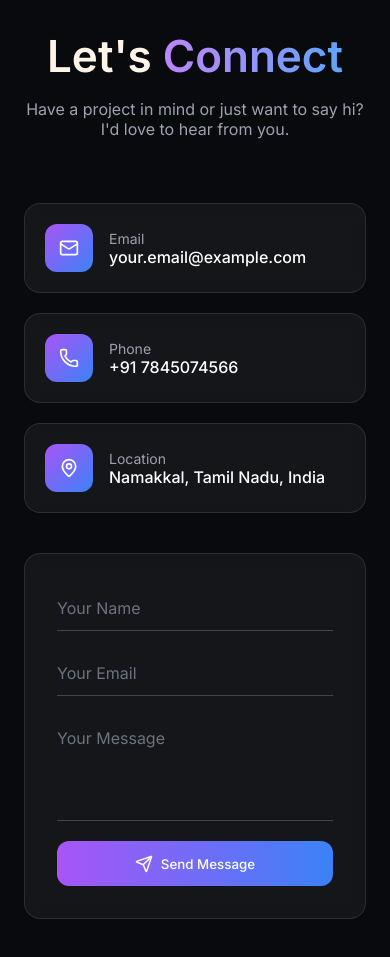
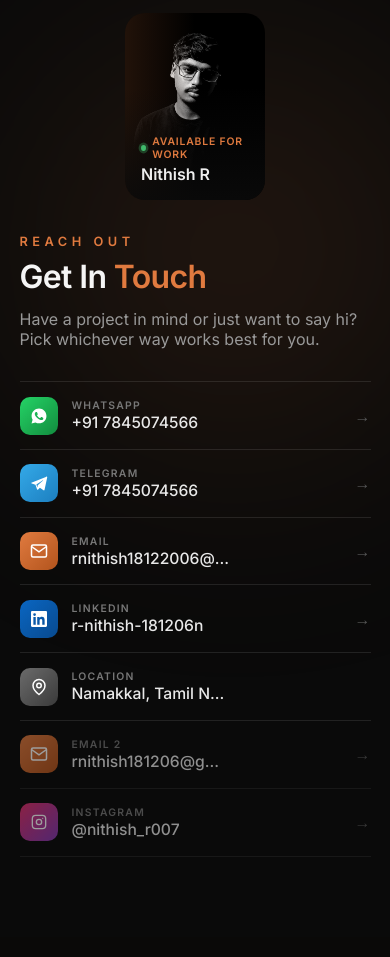
Before and after one commit to rnithish18/cinematic-portfolio-hero, a Next.js app: page / in a window 390 px wide. Shown: the part 10740-11697 px from the top of the page. Built offline with nearby package versions, Linux system fonts and the light colour scheme.

Commit message:
Redesign Contact section with photo, icon badges, and multi-channel links

```diff
--- a/components/Contact.module.css
+++ b/components/Contact.module.css
@@ -1,179 +1,266 @@
 .section {
   position: relative;
-  padding: 6rem 1.5rem;
+  padding: 5rem 5%;
+  background: #0a0a0a;
   overflow: hidden;
 }
 
-.glowLeft {
+.glow1 {
   position: absolute;
-  top: 25%;
-  left: 15%;
-  width: 380px;
-  height: 380px;
-  background: rgba(168, 85, 247, 0.2);
+  top: 10%;
+  left: 5%;
+  width: 400px;
+  height: 400px;
+  background: rgba(224, 122, 63, 0.12);
   border-radius: 50%;
-  filter: blur(100px);
-  z-index: -1;
+  filter: blur(130px);
+  z-index: 0;
+  animation: float1 9s ease-in-out infinite;
 }
 
-.glowRight {
-  position: absolute;
-  bottom: 20%;
-  right: 15%;
-  width: 380px;
-  height: 380px;
-  background: rgba(59, 130, 246, 0.2);
-  border-radius: 50%;
-  filter: blur(100px);
-  z-index: -1;
+@keyframes float1 {
+  0%, 100% { transform: translate(0, 0); }
+  50% { transform: translate(30px, 30px); }
 }
 
-.header {
-  text-align: center;
-  margin-bottom: 4rem;
+.container {
+  position: relative;
+  z-index: 1;
+  display: grid;
+  grid-template-columns: 260px 1fr;
+  gap: 50px;
+  max-width: 1200px;
+  margin: 0 auto;
+  align-items: center;
+}
+
+/* --- Left: photo --- */
+.photoWrap {
+  position: relative;
+  border-radius: 20px;
+  overflow: hidden;
+  width: 100%;
+  max-width: 260px;
+  aspect-ratio: 3 / 4;
+  opacity: 0;
+  animation: fadeIn 1s ease 0.1s forwards;
+  justify-self: start;
+}
+
+.photo {
+  width: 100%;
+  height: 100%;
+  object-fit: cover;
+  filter: grayscale(1) contrast(1.1);
+  transition: transform 0.6s ease;
+}
+
+.photoWrap:hover .photo {
+  transform: scale(1.04);
+}
+
+.photoOverlay {
+  position: absolute;
+  inset: 0;
+  background: linear-gradient(180deg, transparent 40%, rgba(10, 10, 10, 0.9) 100%),
+    linear-gradient(90deg, rgba(224, 122, 63, 0.15), transparent 50%);
+  pointer-events: none;
+}
+
+.photoTag {
+  position: absolute;
+  bottom: 16px;
+  left: 16px;
+  color: #eee;
+}
+
+.photoTagStatus {
+  display: inline-flex;
+  align-items: center;
+  gap: 6px;
+  font-size: 0.65rem;
+  color: #e07a3f;
+  font-weight: 600;
+  letter-spacing: 0.08em;
+  text-transform: uppercase;
+}
+
+.dot {
+  width: 6px;
+  height: 6px;
+  border-radius: 50%;
+  background: #4ade80;
+  animation: pulse 1.8s ease-in-out infinite;
+}
+
+@keyframes pulse {
+  0%, 100% { opacity: 1; box-shadow: 0 0 0 0 rgba(74, 222, 128, 0.5); }
+  50% { opacity: 0.6; box-shadow: 0 0 0 6px rgba(74, 222, 128, 0); }
+}
+
+.photoName {
+  font-size: 1rem;
+  font-weight: 700;
+  margin-top: 3px;
+}
+
+/* --- Right: info --- */
+.content {
+  opacity: 0;
+  animation: fadeInUp 0.9s ease 0.3s forwards;
+  min-width: 0;
+}
+
+.eyebrow {
+  color: #e07a3f;
+  font-size: 0.8rem;
+  font-weight: 700;
+  letter-spacing: 0.35em;
 }
 
 .title {
-  font-size: 2.75rem;
-  font-weight: 700;
-  margin-bottom: 1rem;
+  color: #f5f5f5;
+  font-size: clamp(2rem, 4.5vw, 3.4rem);
+  font-weight: 800;
+  margin: 0.6rem 0 1rem;
+  letter-spacing: -0.02em;
+  line-height: 1.05;
 }
 
-.gradientText {
-  background: linear-gradient(90deg, #c084fc, #60a5fa);
-  -webkit-background-clip: text;
-  background-clip: text;
-  color: transparent;
+.titleAccent {
+  color: #e07a3f;
 }
 
 .subtitle {
-  color: #9ca3af;
-  max-width: 32rem;
-  margin: 0 auto;
+  color: #999;
+  font-size: 1rem;
+  max-width: 420px;
+  margin-bottom: 2rem;
 }
 
-.grid {
-  display: grid;
-  grid-template-columns: 1fr;
-  gap: 2.5rem;
-  max-width: 72rem;
-  margin: 0 auto;
+.list {
+  border-top: 1px solid rgba(255, 255, 255, 0.1);
 }
 
-@media (min-width: 768px) {
-  .grid {
-    grid-template-columns: 1fr 1fr;
-  }
+.row {
+  display: flex;
+  align-items: center;
+  justify-content: space-between;
+  padding: 0.9rem 0;
+  border-bottom: 1px solid rgba(255, 255, 255, 0.1);
+  text-decoration: none;
+  transition: padding-left 0.3s ease;
+  gap: 12px;
 }
 
-.infoList {
-  display: flex;
-  flex-direction: column;
-  gap: 1.25rem;
+.row:hover {
+  padding-left: 10px;
 }
 
-.card {
+.rowLeft {
   display: flex;
   align-items: center;
-  gap: 1rem;
-  padding: 1.25rem;
-  border-radius: 1rem;
-  background: rgba(255, 255, 255, 0.05);
-  border: 1px solid rgba(255, 255, 255, 0.1);
-  backdrop-filter: blur(8px);
-  text-decoration: none;
-  color: inherit;
-  transition: all 0.3s ease;
+  gap: 14px;
+  min-width: 0;
 }
 
-.card:hover {
-  border-color: rgba(168, 85, 247, 0.5);
-  background: rgba(255, 255, 255, 0.1);
-}
-
-.iconBox {
+.iconBadge {
   flex-shrink: 0;
-  width: 3rem;
-  height: 3rem;
-  border-radius: 0.75rem;
-  background: linear-gradient(135deg, #a855f7, #3b82f6);
+  width: 38px;
+  height: 38px;
+  border-radius: 10px;
   display: flex;
   align-items: center;
   justify-content: center;
   transition: transform 0.3s ease;
 }
 
-.card:hover .iconBox {
-  transform: scale(1.1);
+.row:hover .iconBadge {
+  transform: scale(1.1) rotate(-4deg);
 }
 
-.label {
-  font-size: 0.875rem;
-  color: #9ca3af;
+.whatsapp { background: linear-gradient(135deg, #25d366, #128c3e); }
+.telegram { background: linear-gradient(135deg, #34a9e8, #1c7fc0); }
+.email { background: linear-gradient(135deg, #e07a3f, #b3541d); }
+.linkedin { background: linear-gradient(135deg, #0a66c2, #084a8f); }
+.location { background: linear-gradient(135deg, #6b6b6b, #3a3a3a); }
+.instagram { background: linear-gradient(135deg, #e1306c, #833ab4); }
+
+.textCol {
+  display: flex;
+  flex-direction: column;
+  gap: 1px;
+  min-width: 0;
 }
 
-.value {
-  color: #ffffff;
-  font-weight: 500;
+.rowLabel {
+  color: #777;
+  font-size: 0.65rem;
+  font-weight: 700;
+  letter-spacing: 0.12em;
+  text-transform: uppercase;
 }
 
-.form {
-  padding: 2rem;
-  border-radius: 1rem;
-  background: rgba(255, 255, 255, 0.05);
-  border: 1px solid rgba(255, 255, 255, 0.1);
-  backdrop-filter: blur(8px);
-  display: flex;
-  flex-direction: column;
-  gap: 1.25rem;
+.rowValue {
+  color: #e8e8e8;
+  font-size: 0.98rem;
+  font-weight: 500;
+  transition: color 0.3s ease;
+  overflow: hidden;
+  text-overflow: ellipsis;
+  white-space: nowrap;
+  max-width: 260px;
 }
 
-.input {
-  width: 100%;
-  background: transparent;
-  border: none;
-  border-bottom: 1px solid rgba(255, 255, 255, 0.2);
-  padding: 0.75rem 0;
-  color: #ffffff;
-  font-size: 1rem;
-  outline: none;
-  transition: border-color 0.3s ease;
-  font-family: inherit;
+.row:hover .rowValue {
+  color: #e07a3f;
 }
 
-.input::placeholder {
-  color: #6b7280;
+.arrow {
+  color: #555;
+  transition: all 0.3s ease;
+  flex-shrink: 0;
 }
 
-.input:focus {
-  border-color: #c084fc;
+.row:hover .arrow {
+  color: #e07a3f;
+  transform: translateX(4px);
 }
 
-.textarea {
-  resize: none;
+.minorRow {
+  opacity: 0.6;
 }
 
-.submitBtn {
-  width: 100%;
-  display: flex;
-  align-items: center;
-  justify-content: center;
-  gap: 0.5rem;
-  padding: 0.85rem;
-  border-radius: 0.75rem;
-  border: none;
-  background: linear-gradient(90deg, #a855f7, #3b82f6);
-  color: #ffffff;
-  font-weight: 500;
-  cursor: pointer;
-  transition: opacity 0.3s ease;
+.minorRow:hover {
+  opacity: 1;
 }
 
-.submitBtn:hover {
-  opacity: 0.9;
+.note {
+  font-size: 0.65rem;
+  color: #666;
+  font-style: italic;
 }
 
-.submitBtn:disabled {
-  opacity: 0.5;
-  cursor: not-allowed;
+@keyframes fadeIn {
+  from { opacity: 0; }
+  to { opacity: 1; }
 }
+
+@keyframes fadeInUp {
+  from { opacity: 0; transform: translateY(20px); }
+  to { opacity: 1; transform: translateY(0); }
+}
+
+@media (max-width: 860px) {
+  .container {
+    grid-template-columns: 1fr;
+    gap: 30px;
+  }
+  .photoWrap {
+    max-width: 140px;
+    margin: 0 auto;
+  }
+  .rowValue {
+    max-width: 160px;
+  }
+}
--- a/components/Contact.tsx
+++ b/components/Contact.tsx
@@ -1,130 +1,129 @@
-'use client';
+import styles from "./Contact.module.css";
 
-import { useState } from 'react';
-import { Mail, Phone, MapPin, Send, CheckCircle2 } from 'lucide-react';
-import styles from './Contact.module.css';
+const icons = {
+  whatsapp: (
+    <svg width="18" height="18" viewBox="0 0 24 24" fill="#fff">
+      <path d="M12.04 2C6.58 2 2.13 6.45 2.13 11.91c0 1.75.46 3.45 1.32 4.95L2.05 22l5.28-1.38a9.9 9.9 0 004.71 1.2h.01c5.46 0 9.9-4.45 9.9-9.91C21.96 6.45 17.5 2 12.04 2zm5.79 14.02c-.24.68-1.4 1.3-1.94 1.38-.5.08-1.12.11-1.81-.11-.42-.13-.95-.31-1.63-.6-2.87-1.24-4.74-4.14-4.88-4.33-.14-.19-1.17-1.56-1.17-2.98s.75-2.11 1.02-2.4c.26-.28.58-.35.77-.35.19 0 .39 0 .55.01.18.01.42-.07.65.5.24.58.82 2 .89 2.15.07.14.11.31.02.5-.09.19-.14.31-.28.47-.14.16-.29.36-.42.48-.14.14-.28.28-.12.56.16.28.71 1.17 1.53 1.9 1.05.94 1.94 1.23 2.22 1.37.28.14.44.12.6-.07.16-.19.68-.79.86-1.06.19-.28.37-.23.62-.14.26.09 1.63.77 1.9.91.28.14.47.21.53.33.07.12.07.68-.17 1.36z" />
+    </svg>
+  ),
+  telegram: (
+    <svg width="18" height="18" viewBox="0 0 24 24" fill="#fff">
+      <path d="M22 3.5L2.6 11.2c-1.3.5-1.3 1.2-.2 1.6l4.9 1.5 1.9 5.8c.2.6.4.8.9.8.4 0 .6-.2.8-.4l2.3-2.2 4.8 3.5c.7.4 1.2.2 1.4-.7l3.5-16.4c.3-1.2-.4-1.7-1.9-1.2zM8.5 13.9L17 8.4c.4-.2.7-.1.4.2l-7.1 6.4-.3 3-1.3-3.4z" />
+    </svg>
+  ),
+  email: (
+    <svg width="18" height="18" viewBox="0 0 24 24" fill="none" stroke="#fff" strokeWidth="2">
+      <rect x="2" y="4" width="20" height="16" rx="2" />
+      <path d="M22 6l-10 7L2 6" />
+    </svg>
+  ),
+  linkedin: (
+    <svg width="16" height="16" viewBox="0 0 24 24" fill="#fff">
+      <path d="M20.447 20.452h-3.554v-5.569c0-1.328-.027-3.037-1.852-3.037-1.853 0-2.136 1.445-2.136 2.939v5.667H9.351V9h3.414v1.561h.046c.477-.9 1.637-1.85 3.37-1.85 3.601 0 4.267 2.37 4.267 5.455v6.286zM5.337 7.433a2.062 2.062 0 01-2.063-2.065 2.064 2.064 0 112.063 2.065zm1.782 13.019H3.555V9h3.564v11.452zM22.225 0H1.771C.792 0 0 .774 0 1.729v20.542C0 23.227.792 24 1.771 24h20.451C23.2 24 24 23.227 24 22.271V1.729C24 .774 23.2 0 22.222 0h.003z" />
+    </svg>
+  ),
+  location: (
+    <svg width="18" height="18" viewBox="0 0 24 24" fill="none" stroke="#fff" strokeWidth="2">
+      <path d="M20 10c0 6-8 12-8 12s-8-6-8-12a8 8 0 1116 0z" />
+      <circle cx="12" cy="10" r="3" />
+    </svg>
+  ),
+  instagram: (
+    <svg width="16" height="16" viewBox="0 0 24 24" fill="none" stroke="#fff" strokeWidth="2">
+      <rect x="2" y="2" width="20" height="20" rx="5" />
+      <circle cx="12" cy="12" r="4" />
+      <circle cx="17.5" cy="6.5" r="1" fill="#fff" stroke="none" />
+    </svg>
+  ),
+};
 
-const contactInfo = [
-  {
-    icon: Mail,
-    label: 'Email',
-    value: 'your.email@example.com', // update this
-    href: 'mailto:your.email@example.com',
-  },
-  {
-    icon: Phone,
-    label: 'Phone',
-    value: '+91 7845074566',
-    href: 'tel:+917845074566',
-  },
-  {
-    icon: MapPin,
-    label: 'Location',
-    value: 'Namakkal, Tamil Nadu, India',
-    href: null,
-  },
+const channels = [
+  { label: "WhatsApp", value: "+91 7845074566", href: "https://wa.me/917845074566", icon: "whatsapp" },
+  { label: "Telegram", value: "+91 7845074566", href: "https://t.me/+917845074566", icon: "telegram" },
+  { label: "Email", value: "rnithish18122006@gmail.com", href: "mailto:rnithish18122006@gmail.com", icon: "email" },
+  { label: "LinkedIn", value: "r-nithish-181206n", href: "https://www.linkedin.com/in/r-nithish-181206n/", icon: "linkedin" },
+  { label: "Location", value: "Namakkal, Tamil Nadu, India", href: null, icon: "location" },
+];
+
+const minorChannels = [
+  { label: "Email 2", value: "rnithish181206@gmail.com", href: "mailto:rnithish181206@gmail.com", icon: "email" },
+  { label: "Instagram", value: "@nithish_r007", href: "https://www.instagram.com/nithish_r007/", icon: "instagram",},
 ];
 
 export default function Contact() {
-  const [status, setStatus] = useState<'idle' | 'sending' | 'sent'>('idle');
-  const [form, setForm] = useState({ name: '', email: '', message: '' });
-
-  async function handleSubmit(e: React.FormEvent) {
-    e.preventDefault();
-    setStatus('sending');
-
-    try {
-      const res = await fetch('https://formspree.io/f/YOUR_FORM_ID', {
-        method: 'POST',
-        headers: { 'Content-Type': 'application/json', Accept: 'application/json' },
-        body: JSON.stringify(form),
-      });
-      if (res.ok) {
-        setStatus('sent');
-        setForm({ name: '', email: '', message: '' });
-      } else {
-        setStatus('idle');
-      }
-    } catch {
-      setStatus('idle');
-    }
-  }
-
   return (
     <section id="contact" className={styles.section}>
-      <div className={styles.glowLeft} />
-      <div className={styles.glowRight} />
+      <div className={styles.glow1} />
 
-      <div className={styles.header}>
+      <div className={styles.container}>
+        <div className={styles.photoWrap}>
+          <img src="/contact-photo.jpg" alt="Nithish R" className={styles.photo} />
+          <div className={styles.photoOverlay} />
+          <div className={styles.photoTag}>
+            <span className={styles.photoTagStatus}>
+              <span className={styles.dot} /> Available for work
+            </span>
+            <div className={styles.photoName}>Nithish R</div>
+          </div>
+        </div>
+
+        <div className={styles.content}>
+          <span className={styles.eyebrow}>REACH OUT</span>
           <h2 className={styles.title}>
-          Let's <span className={styles.gradientText}>Connect</span>
+            Get In <span className={styles.titleAccent}>Touch</span>
           </h2>
           <p className={styles.subtitle}>
-          Have a project in mind or just want to say hi? I'd love to hear from you.
+            Have a project in mind or just want to say hi? Pick whichever way
+            works best for you.
           </p>
-      </div>
 
-      <div className={styles.grid}>
-        <div className={styles.infoList}>
-          {contactInfo.map(({ icon: Icon, label, value, href }) => {
-            const Wrapper = href ? 'a' : 'div';
+          <div className={styles.list}>
+            {channels.map((c) => {
+              const Wrapper = c.href ? "a" : "div";
               return (
                 <Wrapper
-                key={label}
-                {...(href ? { href } : {})}
-                className={styles.card}
+                  key={c.label}
+                  {...(c.href ? { href: c.href, target: "_blank", rel: "noopener noreferrer" } : {})}
+                  className={styles.row}
                 >
-                <div className={styles.iconBox}>
-                  <Icon size={20} color="#ffffff" />
+                  <div className={styles.rowLeft}>
+                    <div className={`${styles.iconBadge} ${styles[c.icon]}`}>
+                      {icons[c.icon as keyof typeof icons]}
                     </div>
-                <div>
-                  <p className={styles.label}>{label}</p>
-                  <p className={styles.value}>{value}</p>
+                    <div className={styles.textCol}>
+                      <span className={styles.rowLabel}>{c.label}</span>
+                      <span className={styles.rowValue}>{c.value}</span>
                     </div>
+                  </div>
+                  {c.href && <span className={styles.arrow}>→</span>}
                 </Wrapper>
               );
             })}
+
+            {minorChannels.map((c) => (
+              <a
+                key={c.label}
+                href={c.href}
+                target="_blank"
+                rel="noopener noreferrer"
+                className={`${styles.row} ${styles.minorRow}`}
+              >
+                <div className={styles.rowLeft}>
+                  <div className={`${styles.iconBadge} ${styles[c.icon]}`}>
+                    {icons[c.icon as keyof typeof icons]}
                   </div>
-
-        <form onSubmit={handleSubmit} className={styles.form}>
-          <input
-            type="text"
-            required
-            placeholder="Your Name"
-            value={form.name}
-            onChange={(e) => setForm({ ...form, name: e.target.value })}
-            className={styles.input}
-          />
-          <input
-            type="email"
-            required
-            placeholder="Your Email"
-            value={form.email}
-            onChange={(e) => setForm({ ...form, email: e.target.value })}
-            className={styles.input}
-          />
-          <textarea
-            required
-            rows={4}
-            placeholder="Your Message"
-            value={form.message}
-            onChange={(e) => setForm({ ...form, message: e.target.value })}
-            className={`${styles.input} ${styles.textarea}`}
-          />
-          <button type="submit" disabled={status === 'sending'} className={styles.submitBtn}>
-            {status === 'sent' ? (
-              <>
-                <CheckCircle2 size={18} /> Message Sent!
-              </>
-            ) : status === 'sending' ? (
-              'Sending...'
-            ) : (
-              <>
-                <Send size={18} /> Send Message
-              </>
-            )}
-          </button>
-        </form>
+                  <div className={styles.textCol}>
+                    <span className={styles.rowLabel}>
+                      {c.label} {c.note && <span className={styles.note}>({c.note})</span>}
+                    </span>
+                    <span className={styles.rowValue}>{c.value}</span>
+                  </div>
+                </div>
+                <span className={styles.arrow}>→</span>
+              </a>
+            ))}
+          </div>
+        </div>
       </div>
     </section>
   );
```
Also changed, not shown: public/contact-photo.jpg (added). Lines whose indentation alone changed are shown as unchanged.
